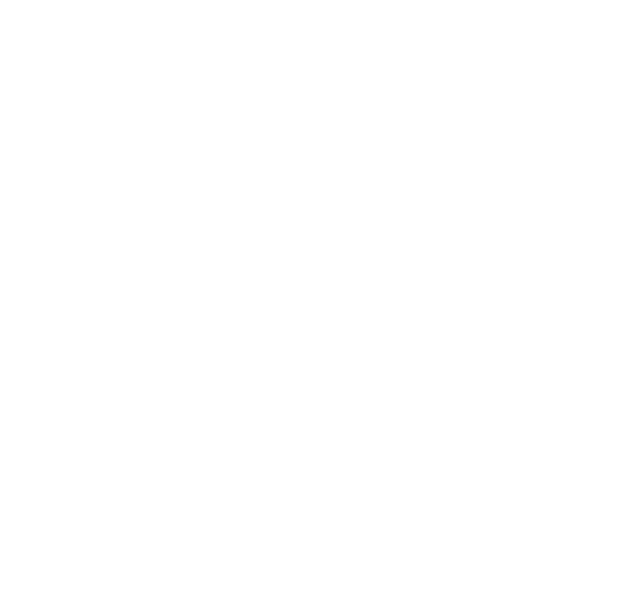
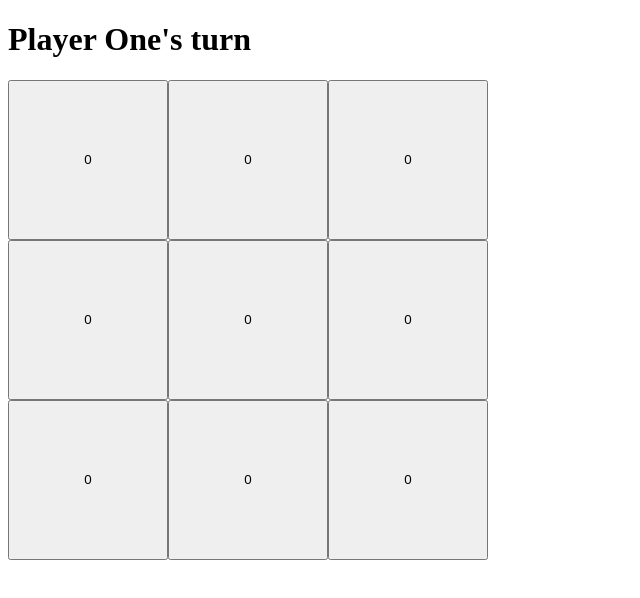
Before and after one commit to hpham474/tic-tac-toe, a plain HTML site: page index.html in a window 1280 px wide. Shown: the whole page, without its empty margins (0-640 px from the left). Drawn offline with Linux system fonts and the light colour scheme.

Commit message:
add an event listener for clicks and displays to page

```diff
--- a/index.html
+++ b/index.html
@@ -7,6 +7,10 @@
     <title>Tic Tac Toe</title>
 </head>
 <body>
+    <div class="container">
+        <h1 class="turn"></div>
+        <div class="board"></div>
+      </div>
     <script src="main.js"></script>
 </body>
 </html>
--- a/main.js
+++ b/main.js
@@ -95,6 +95,14 @@ function GameController(playerOne = "Player One", playerTwo = "Player Two") {
         } else {
             activePlayer = player1;
         }
+    }
+
+    const getBoard = () => {
+        return board.getBoard();
+    }
+
+    const getSize = () => {
+        return board.getSize();
     }
 
     // check for draw
@@ -200,8 +208,61 @@ function GameController(playerOne = "Player One", playerTwo = "Player Two") {
 
     return {
         playTurn,
-        getActivePlayer
+        getActivePlayer,
+        getBoard,
+        getSize
     };
 };
 
-const game = GameController();
+function ScreenController() {
+    const game = GameController();
+    const playerTurnDiv = document.querySelector(".turn");
+    const boardDiv = document.querySelector(".board");
+
+    const updateScreen = () => {
+        // clear the board
+        boardDiv.textContent = "";
+
+        // get the board and active player
+        const board = game.getBoard();
+        console.log(board);
+        const activePlayer = game.getActivePlayer();
+
+        // display player's turn
+        playerTurnDiv.textContent = `${activePlayer.getName()}'s turn`
+
+        // render board squares
+        for(let i = 0; i < game.getSize(); i++) {
+            for(let j = 0; j < game.getSize(); j++) {
+                const cellButton = document.createElement("button");
+                cellButton.classList.add("cell");
+
+                cellButton.dataset.row = i;
+                cellButton.dataset.column = j;
+                cellButton.textContent = board[i][j].getValue();
+                boardDiv.appendChild(cellButton);
+            }
+        }
+    }
+
+    // add event listener for board
+    function clickHandlerBoard(e) {
+        const selectedRow = e.target.dataset.row;
+        const selectedColumn = e.target.dataset.column;
+
+        if (!selectedRow || !selectedColumn) {
+            return;
+        }
+
+        game.playTurn(selectedRow, selectedColumn)
+
+        updateScreen();
+    }
+
+    boardDiv.addEventListener("click", clickHandlerBoard);
+
+    // initial render
+    updateScreen();
+}
+
+ScreenController();
--- a/styles.css
+++ b/styles.css
@@ -0,0 +1,4 @@
+.board {
+    display: grid;
+    grid-template: 10rem 10rem 10rem / 10rem 10rem 10rem
+}
```
